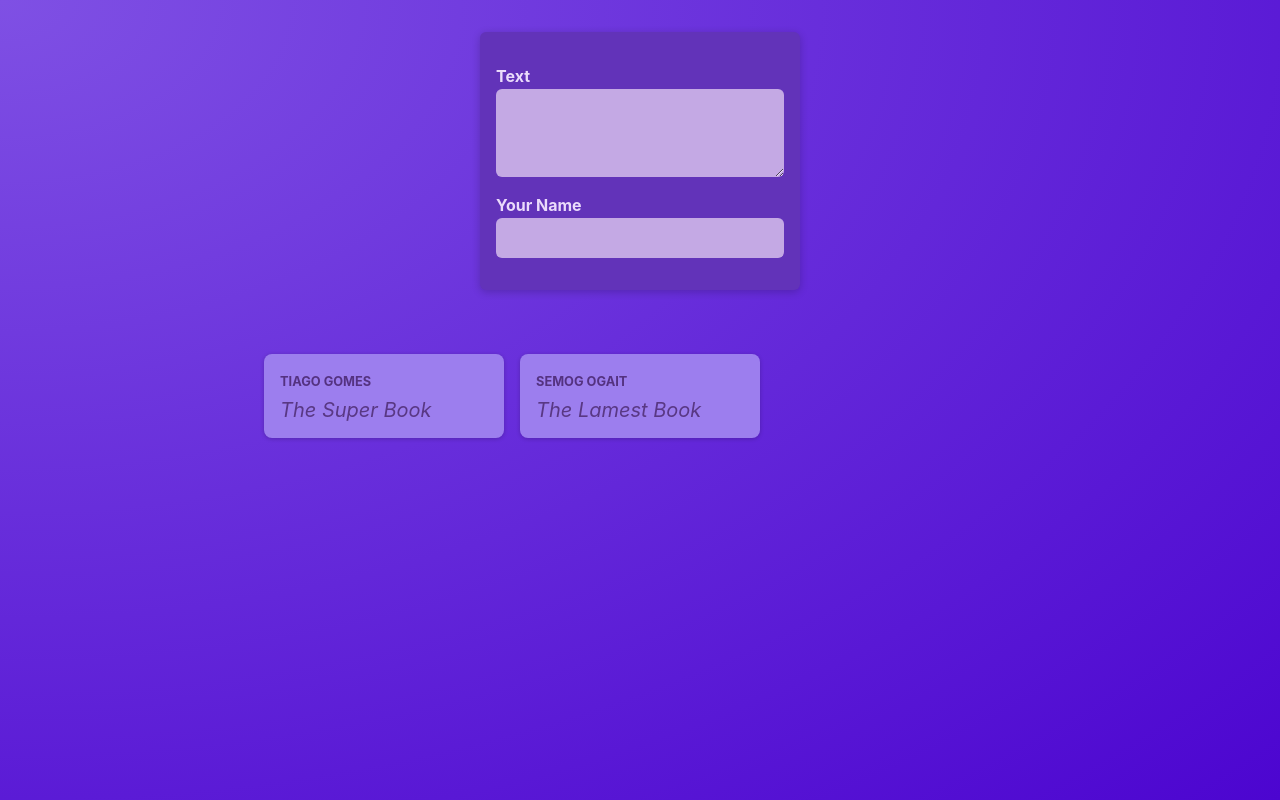
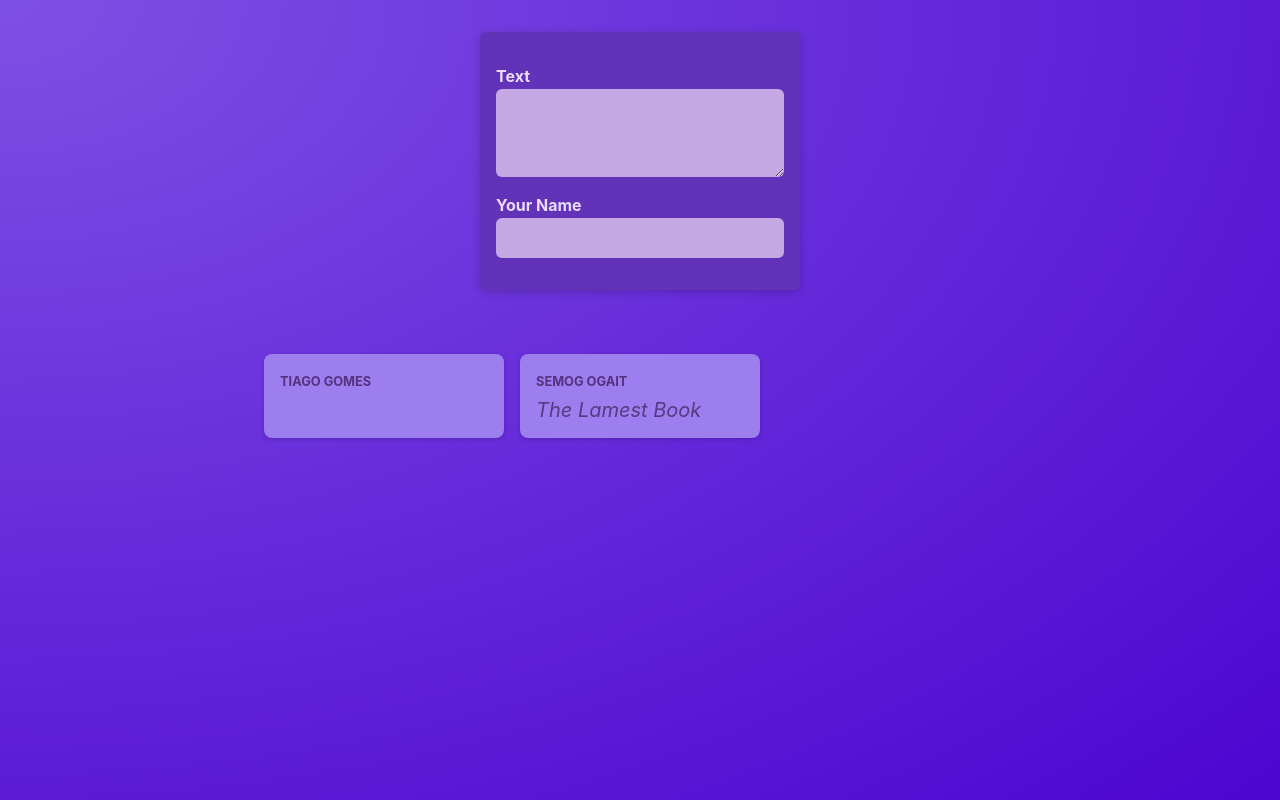
Before and after one commit to Shamoleambo/r-core-features, a React (Create React App) app: page / in a window 1280 px wide. Built offline with nearby package versions, Linux system fonts and the light colour scheme.

Commit message:
lift the state up for the body of a post

```diff
--- a/src/components/NewPost.jsx
+++ b/src/components/NewPost.jsx
@@ -1,13 +1,6 @@
-import { useState } from 'react'
 import classes from './NewPost.module.css'
 
-function NewPost() {
-  const [enteredBody, setEnteredBody] = useState('')
-
-  function changeBodyHandler(event) {
-    setEnteredBody(event.target.value)
-  }
-
+function NewPost(props) {
   return (
     <form className={classes.form}>
       <p>
@@ -16,9 +9,8 @@ function NewPost() {
           id='body'
           rows={3}
           required
-          onChange={changeBodyHandler}
+          onChange={props.onChangeBody}
         ></textarea>
-        <p>{enteredBody}</p>
       </p>
       <p>
         <label htmlFor='name'>Your Name</label>
--- a/src/components/Post.jsx
+++ b/src/components/Post.jsx
@@ -4,7 +4,7 @@ function Post(props) {
   return (
     <li className={classes.post}>
       <p className={classes.author}>{props.author}</p>
-      <p className={classes.text}>{props.content}</p>
+      <p className={classes.text}>{props.body}</p>
     </li>
   )
 }
--- a/src/components/PostsList.jsx
+++ b/src/components/PostsList.jsx
@@ -1,14 +1,21 @@
+import { useState } from 'react'
 import NewPost from './NewPost'
 import Post from './Post'
 import classes from './PostsList.module.css'
 
 function PostsList() {
+  const [enteredBody, setEnteredBody] = useState('')
+
+  function bodyChangeHandler(event) {
+    setEnteredBody(event.target.value)
+  }
+
   return (
     <>
-      <NewPost />
+      <NewPost onChangeBody={bodyChangeHandler} />
       <ul className={classes.posts}>
-        <Post author='Tiago Gomes' content='The Super Book' />
-        <Post author='Semog Ogait' content='The Lamest Book' />
+        <Post author='Tiago Gomes' body={enteredBody} />
+        <Post author='Semog Ogait' body='The Lamest Book' />
       </ul>
     </>
   )
```
